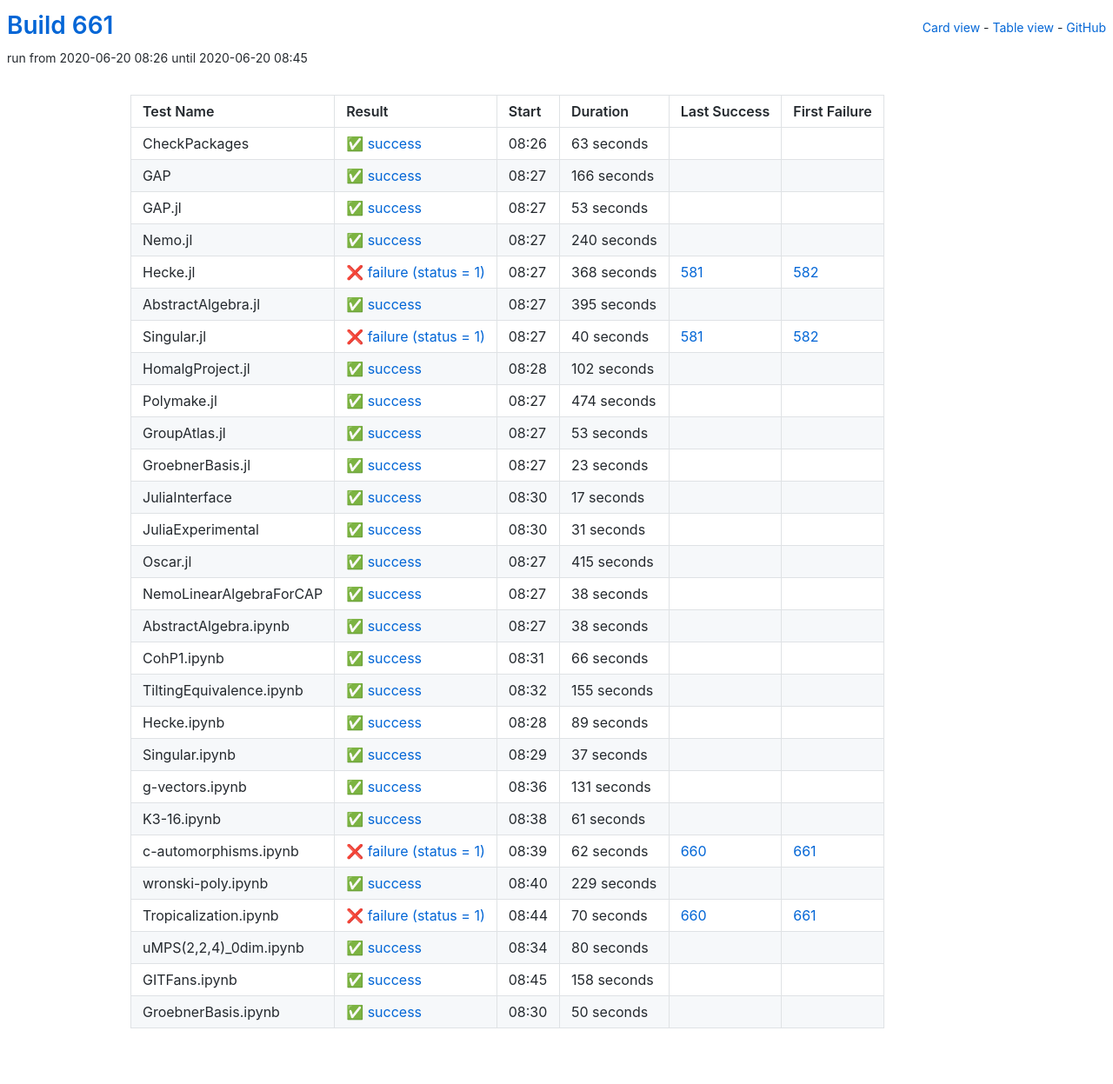
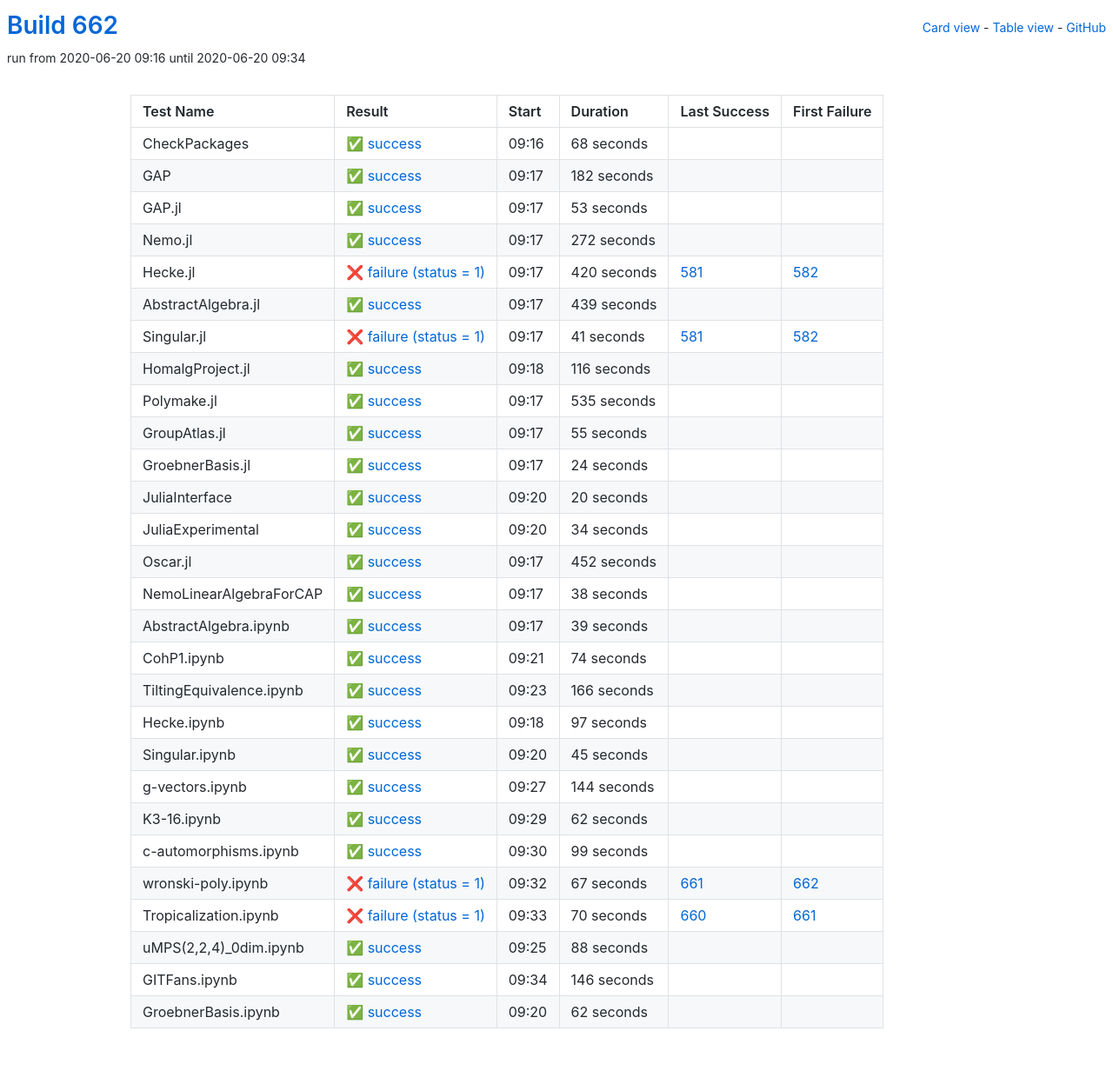
Before and after one commit to oscar-system/oscar-ci-status-1.4, a Jekyll site: the page built from table.html, in a window 1280 px wide. Shown: the whole page at 87% size. Built offline with Jekyll 4.4.1, drawn with Linux system fonts in a browser that asks for light colours.

Commit message:
Build #662

```diff
--- a/_data/ci.yml
+++ b/_data/ci.yml
@@ -1,6 +1,6 @@
 ---
-build: 661
-build_url: https://oscarci.mathematik.uni-kl.de/job/oscar-julia-1.4/661/
+build: 662
+build_url: https://oscarci.mathematik.uni-kl.de/job/oscar-julia-1.4/662/
 job: oscar-julia-1.4
 organization: oscar-system
 repo: oscar-ci-status-1.4
@@ -8,32 +8,32 @@ repourl: https://github.com/oscar-system/oscar-ci-status-1.4
 tests:
 - name: CheckPackages
   id: checkpackages
-  log: https://oscarci.mathematik.uni-kl.de/job/oscar-julia-1.4/661/artifact/logs/build-661/CheckPackages.log
-  start: 2020-06-20 08:26
+  log: https://oscarci.mathematik.uni-kl.de/job/oscar-julia-1.4/662/artifact/logs/build-662/CheckPackages.log
+  start: 2020-06-20 09:16
   success: true
   exitcode: 0
   status: success
-  duration: 63
+  duration: 68
   last_success: false
   last_success_url:
   first_failure: false
   first_failure_url:
 - name: GAP
   id: gap
-  log: https://oscarci.mathematik.uni-kl.de/job/oscar-julia-1.4/661/artifact/logs/build-661/GAP.log
-  start: 2020-06-20 08:27
+  log: https://oscarci.mathematik.uni-kl.de/job/oscar-julia-1.4/662/artifact/logs/build-662/GAP.log
+  start: 2020-06-20 09:17
   success: true
   exitcode: 0
   status: success
-  duration: 166
+  duration: 182
   last_success: false
   last_success_url:
   first_failure: false
   first_failure_url:
 - name: GAP.jl
   id: gap-jl
-  log: https://oscarci.mathematik.uni-kl.de/job/oscar-julia-1.4/661/artifact/logs/build-661/GAP.jl.log
-  start: 2020-06-20 08:27
+  log: https://oscarci.mathematik.uni-kl.de/job/oscar-julia-1.4/662/artifact/logs/build-662/GAP.jl.log
+  start: 2020-06-20 09:17
   success: true
   exitcode: 0
   status: success
@@ -44,140 +44,140 @@ tests:
   first_failure_url:
 - name: Nemo.jl
   id: nemo-jl
-  log: https://oscarci.mathematik.uni-kl.de/job/oscar-julia-1.4/661/artifact/logs/build-661/Nemo.jl.log
-  start: 2020-06-20 08:27
+  log: https://oscarci.mathematik.uni-kl.de/job/oscar-julia-1.4/662/artifact/logs/build-662/Nemo.jl.log
+  start: 2020-06-20 09:17
   success: true
   exitcode: 0
   status: success
-  duration: 240
+  duration: 272
   last_success: false
   last_success_url:
   first_failure: false
   first_failure_url:
 - name: Hecke.jl
   id: hecke-jl
-  log: https://oscarci.mathematik.uni-kl.de/job/oscar-julia-1.4/661/artifact/logs/build-661/Hecke.jl.log
-  start: 2020-06-20 08:27
+  log: https://oscarci.mathematik.uni-kl.de/job/oscar-julia-1.4/662/artifact/logs/build-662/Hecke.jl.log
+  start: 2020-06-20 09:17
   success: false
   exitcode: 1
   status: failure
-  duration: 368
+  duration: 420
   last_success: 581
   last_success_url: https://oscarci.mathematik.uni-kl.de/job/oscar-julia-1.4/581/
   first_failure: 582
   first_failure_url: https://oscarci.mathematik.uni-kl.de/job/oscar-julia-1.4/582/
 - name: AbstractAlgebra.jl
   id: abstractalgebra-jl
-  log: https://oscarci.mathematik.uni-kl.de/job/oscar-julia-1.4/661/artifact/logs/build-661/AbstractAlgebra.jl.log
-  start: 2020-06-20 08:27
+  log: https://oscarci.mathematik.uni-kl.de/job/oscar-julia-1.4/662/artifact/logs/build-662/AbstractAlgebra.jl.log
+  start: 2020-06-20 09:17
   success: true
   exitcode: 0
   status: success
-  duration: 395
+  duration: 439
   last_success: false
   last_success_url:
   first_failure: false
   first_failure_url:
 - name: Singular.jl
   id: singular-jl
-  log: https://oscarci.mathematik.uni-kl.de/job/oscar-julia-1.4/661/artifact/logs/build-661/Singular.jl.log
-  start: 2020-06-20 08:27
+  log: https://oscarci.mathematik.uni-kl.de/job/oscar-julia-1.4/662/artifact/logs/build-662/Singular.jl.log
+  start: 2020-06-20 09:17
   success: false
   exitcode: 1
   status: failure
-  duration: 40
+  duration: 41
   last_success: 581
   last_success_url: https://oscarci.mathematik.uni-kl.de/job/oscar-julia-1.4/581/
   first_failure: 582
   first_failure_url: https://oscarci.mathematik.uni-kl.de/job/oscar-julia-1.4/582/
 - name: HomalgProject.jl
   id: homalgproject-jl
-  log: https://oscarci.mathematik.uni-kl.de/job/oscar-julia-1.4/661/artifact/logs/build-661/HomalgProject.jl.log
-  start: 2020-06-20 08:28
+  log: https://oscarci.mathematik.uni-kl.de/job/oscar-julia-1.4/662/artifact/logs/build-662/HomalgProject.jl.log
+  start: 2020-06-20 09:18
   success: true
   exitcode: 0
   status: success
-  duration: 102
+  duration: 116
   last_success: false
   last_success_url:
   first_failure: false
   first_failure_url:
 - name: Polymake.jl
   id: polymake-jl
-  log: https://oscarci.mathematik.uni-kl.de/job/oscar-julia-1.4/661/artifact/logs/build-661/Polymake.jl.log
-  start: 2020-06-20 08:27
+  log: https://oscarci.mathematik.uni-kl.de/job/oscar-julia-1.4/662/artifact/logs/build-662/Polymake.jl.log
+  start: 2020-06-20 09:17
   success: true
   exitcode: 0
   status: success
-  duration: 474
+  duration: 535
   last_success: false
   last_success_url:
   first_failure: false
   first_failure_url:
 - name: GroupAtlas.jl
   id: groupatlas-jl
-  log: https://oscarci.mathematik.uni-kl.de/job/oscar-julia-1.4/661/artifact/logs/build-661/GroupAtlas.jl.log
-  start: 2020-06-20 08:27
+  log: https://oscarci.mathematik.uni-kl.de/job/oscar-julia-1.4/662/artifact/logs/build-662/GroupAtlas.jl.log
+  start: 2020-06-20 09:17
   success: true
   exitcode: 0
   status: success
-  duration: 53
+  duration: 55
   last_success: false
   last_success_url:
   first_failure: false
   first_failure_url:
 - name: GroebnerBasis.jl
   id: groebnerbasis-jl
-  log: https://oscarci.mathematik.uni-kl.de/job/oscar-julia-1.4/661/artifact/logs/build-661/GroebnerBasis.jl.log
-  start: 2020-06-20 08:27
+  log: https://oscarci.mathematik.uni-kl.de/job/oscar-julia-1.4/662/artifact/logs/build-662/GroebnerBasis.jl.log
+  start: 2020-06-20 09:17
   success: true
   exitcode: 0
   status: success
-  duration: 23
+  duration: 24
   last_success: false
   last_success_url:
   first_failure: false
   first_failure_url:
 - name: JuliaInterface
   id: juliainterface
-  log: https://oscarci.mathematik.uni-kl.de/job/oscar-julia-1.4/661/artifact/logs/build-661/JuliaInterface.log
-  start: 2020-06-20 08:30
+  log: https://oscarci.mathematik.uni-kl.de/job/oscar-julia-1.4/662/artifact/logs/build-662/JuliaInterface.log
+  start: 2020-06-20 09:20
   success: true
   exitcode: 0
   status: success
-  duration: 17
+  duration: 20
   last_success: false
   last_success_url:
   first_failure: false
   first_failure_url:
 - name: JuliaExperimental
   id: juliaexperimental
-  log: https://oscarci.mathematik.uni-kl.de/job/oscar-julia-1.4/661/artifact/logs/build-661/JuliaExperimental.log
-  start: 2020-06-20 08:30
+  log: https://oscarci.mathematik.uni-kl.de/job/oscar-julia-1.4/662/artifact/logs/build-662/JuliaExperimental.log
+  start: 2020-06-20 09:20
   success: true
   exitcode: 0
   status: success
-  duration: 31
+  duration: 34
   last_success: false
   last_success_url:
   first_failure: false
   first_failure_url:
 - name: Oscar.jl
   id: oscar-jl
-  log: https://oscarci.mathematik.uni-kl.de/job/oscar-julia-1.4/661/artifact/logs/build-661/Oscar.jl.log
-  start: 2020-06-20 08:27
+  log: https://oscarci.mathematik.uni-kl.de/job/oscar-julia-1.4/662/artifact/logs/build-662/Oscar.jl.log
+  start: 2020-06-20 09:17
   success: true
   exitcode: 0
   status: success
-  duration: 415
+  duration: 452
   last_success: false
   last_success_url:
   first_failure: false
   first_failure_url:
 - name: NemoLinearAlgebraForCAP
   id: nemolinearalgebraforcap
-  log: https://oscarci.mathematik.uni-kl.de/job/oscar-julia-1.4/661/artifact/logs/build-661/NemoLinearAlgebraForCAP.log
-  start: 2020-06-20 08:27
+  log: https://oscarci.mathematik.uni-kl.de/job/oscar-julia-1.4/662/artifact/logs/build-662/NemoLinearAlgebraForCAP.log
+  start: 2020-06-20 09:17
   success: true
   exitcode: 0
   status: success
@@ -188,116 +188,116 @@ tests:
   first_failure_url:
 - name: AbstractAlgebra.ipynb
   id: abstractalgebra-ipynb
-  log: https://oscarci.mathematik.uni-kl.de/job/oscar-julia-1.4/661/artifact/logs/build-661/AbstractAlgebra.ipynb.log
-  start: 2020-06-20 08:27
+  log: https://oscarci.mathematik.uni-kl.de/job/oscar-julia-1.4/662/artifact/logs/build-662/AbstractAlgebra.ipynb.log
+  start: 2020-06-20 09:17
   success: true
   exitcode: 0
   status: success
-  duration: 38
+  duration: 39
   last_success: false
   last_success_url:
   first_failure: false
   first_failure_url:
 - name: CohP1.ipynb
   id: cohp1-ipynb
-  log: https://oscarci.mathematik.uni-kl.de/job/oscar-julia-1.4/661/artifact/logs/build-661/CohP1.ipynb.log
-  start: 2020-06-20 08:31
+  log: https://oscarci.mathematik.uni-kl.de/job/oscar-julia-1.4/662/artifact/logs/build-662/CohP1.ipynb.log
+  start: 2020-06-20 09:21
   success: true
   exitcode: 0
   status: success
-  duration: 66
+  duration: 74
   last_success: false
   last_success_url:
   first_failure: false
   first_failure_url:
 - name: TiltingEquivalence.ipynb
   id: tiltingequivalence-ipynb
-  log: https://oscarci.mathematik.uni-kl.de/job/oscar-julia-1.4/661/artifact/logs/build-661/TiltingEquivalence.ipynb.log
-  start: 2020-06-20 08:32
+  log: https://oscarci.mathematik.uni-kl.de/job/oscar-julia-1.4/662/artifact/logs/build-662/TiltingEquivalence.ipynb.log
+  start: 2020-06-20 09:23
   success: true
   exitcode: 0
   status: success
-  duration: 155
+  duration: 166
   last_success: false
   last_success_url:
   first_failure: false
   first_failure_url:
 - name: Hecke.ipynb
   id: hecke-ipynb
-  log: https://oscarci.mathematik.uni-kl.de/job/oscar-julia-1.4/661/artifact/logs/build-661/Hecke.ipynb.log
-  start: 2020-06-20 08:28
+  log: https://oscarci.mathematik.uni-kl.de/job/oscar-julia-1.4/662/artifact/logs/build-662/Hecke.ipynb.log
+  start: 2020-06-20 09:18
   success: true
   exitcode: 0
   status: success
-  duration: 89
+  duration: 97
   last_success: false
   last_success_url:
   first_failure: false
   first_failure_url:
 - name: Singular.ipynb
   id: singular-ipynb
-  log: https://oscarci.mathematik.uni-kl.de/job/oscar-julia-1.4/661/artifact/logs/build-661/Singular.ipynb.log
-  start: 2020-06-20 08:29
+  log: https://oscarci.mathematik.uni-kl.de/job/oscar-julia-1.4/662/artifact/logs/build-662/Singular.ipynb.log
+  start: 2020-06-20 09:20
   success: true
   exitcode: 0
   status: success
-  duration: 37
+  duration: 45
   last_success: false
   last_success_url:
   first_failure: false
   first_failure_url:
 - name: g-vectors.ipynb
   id: g-vectors-ipynb
-  log: https://oscarci.mathematik.uni-kl.de/job/oscar-julia-1.4/661/artifact/logs/build-661/g-vectors.ipynb.log
-  start: 2020-06-20 08:36
+  log: https://oscarci.mathematik.uni-kl.de/job/oscar-julia-1.4/662/artifact/logs/build-662/g-vectors.ipynb.log
+  start: 2020-06-20 09:27
   success: true
   exitcode: 0
   status: success
-  duration: 131
+  duration: 144
   last_success: false
   last_success_url:
   first_failure: false
   first_failure_url:
 - name: K3-16.ipynb
   id: k3-16-ipynb
-  log: https://oscarci.mathematik.uni-kl.de/job/oscar-julia-1.4/661/artifact/logs/build-661/K3-16.ipynb.log
-  start: 2020-06-20 08:38
+  log: https://oscarci.mathematik.uni-kl.de/job/oscar-julia-1.4/662/artifact/logs/build-662/K3-16.ipynb.log
+  start: 2020-06-20 09:29
   success: true
   exitcode: 0
   status: success
-  duration: 61
+  duration: 62
   last_success: false
   last_success_url:
   first_failure: false
   first_failure_url:
 - name: c-automorphisms.ipynb
   id: c-automorphisms-ipynb
-  log: https://oscarci.mathematik.uni-kl.de/job/oscar-julia-1.4/661/artifact/logs/build-661/c-automorphisms.ipynb.log
-  start: 2020-06-20 08:39
-  success: false
-  exitcode: 1
-  status: failure
-  duration: 62
-  last_success: 660
-  last_success_url: https://oscarci.mathematik.uni-kl.de/job/oscar-julia-1.4/660/
-  first_failure: 661
-  first_failure_url: https://oscarci.mathematik.uni-kl.de/job/oscar-julia-1.4/661/
-- name: wronski-poly.ipynb
-  id: wronski-poly-ipynb
-  log: https://oscarci.mathematik.uni-kl.de/job/oscar-julia-1.4/661/artifact/logs/build-661/wronski-poly.ipynb.log
-  start: 2020-06-20 08:40
+  log: https://oscarci.mathematik.uni-kl.de/job/oscar-julia-1.4/662/artifact/logs/build-662/c-automorphisms.ipynb.log
+  start: 2020-06-20 09:30
   success: true
   exitcode: 0
   status: success
-  duration: 229
+  duration: 99
   last_success: false
   last_success_url:
   first_failure: false
   first_failure_url:
+- name: wronski-poly.ipynb
+  id: wronski-poly-ipynb
+  log: https://oscarci.mathematik.uni-kl.de/job/oscar-julia-1.4/662/artifact/logs/build-662/wronski-poly.ipynb.log
+  start: 2020-06-20 09:32
+  success: false
+  exitcode: 1
+  status: failure
+  duration: 67
+  last_success: 661
+  last_success_url: https://oscarci.mathematik.uni-kl.de/job/oscar-julia-1.4/661/
+  first_failure: 662
+  first_failure_url: https://oscarci.mathematik.uni-kl.de/job/oscar-julia-1.4/662/
 - name: Tropicalization.ipynb
   id: tropicalization-ipynb
-  log: https://oscarci.mathematik.uni-kl.de/job/oscar-julia-1.4/661/artifact/logs/build-661/Tropicalization.ipynb.log
-  start: 2020-06-20 08:44
+  log: https://oscarci.mathematik.uni-kl.de/job/oscar-julia-1.4/662/artifact/logs/build-662/Tropicalization.ipynb.log
+  start: 2020-06-20 09:33
   success: false
   exitcode: 1
   status: failure
@@ -308,36 +308,36 @@ tests:
   first_failure_url: https://oscarci.mathematik.uni-kl.de/job/oscar-julia-1.4/661/
 - name: uMPS(2,2,4)_0dim.ipynb
   id: umps-2-2-4-0dim-ipynb
-  log: https://oscarci.mathematik.uni-kl.de/job/oscar-julia-1.4/661/artifact/logs/build-661/uMPS-2-2-4-_0dim.ipynb.log
-  start: 2020-06-20 08:34
+  log: https://oscarci.mathematik.uni-kl.de/job/oscar-julia-1.4/662/artifact/logs/build-662/uMPS-2-2-4-_0dim.ipynb.log
+  start: 2020-06-20 09:25
   success: true
   exitcode: 0
   status: success
-  duration: 80
+  duration: 88
   last_success: false
   last_success_url:
   first_failure: false
   first_failure_url:
 - name: GITFans.ipynb
   id: gitfans-ipynb
-  log: https://oscarci.mathematik.uni-kl.de/job/oscar-julia-1.4/661/artifact/logs/build-661/GITFans.ipynb.log
-  start: 2020-06-20 08:45
+  log: https://oscarci.mathematik.uni-kl.de/job/oscar-julia-1.4/662/artifact/logs/build-662/GITFans.ipynb.log
+  start: 2020-06-20 09:34
   success: true
   exitcode: 0
   status: success
-  duration: 158
+  duration: 146
   last_success: false
   last_success_url:
   first_failure: false
   first_failure_url:
 - name: GroebnerBasis.ipynb
   id: groebnerbasis-ipynb
-  log: https://oscarci.mathematik.uni-kl.de/job/oscar-julia-1.4/661/artifact/logs/build-661/GroebnerBasis.ipynb.log
-  start: 2020-06-20 08:30
+  log: https://oscarci.mathematik.uni-kl.de/job/oscar-julia-1.4/662/artifact/logs/build-662/GroebnerBasis.ipynb.log
+  start: 2020-06-20 09:20
   success: true
   exitcode: 0
   status: success
-  duration: 50
+  duration: 62
   last_success: false
   last_success_url:
   first_failure: false
```
Also changed, not shown: README.md.
